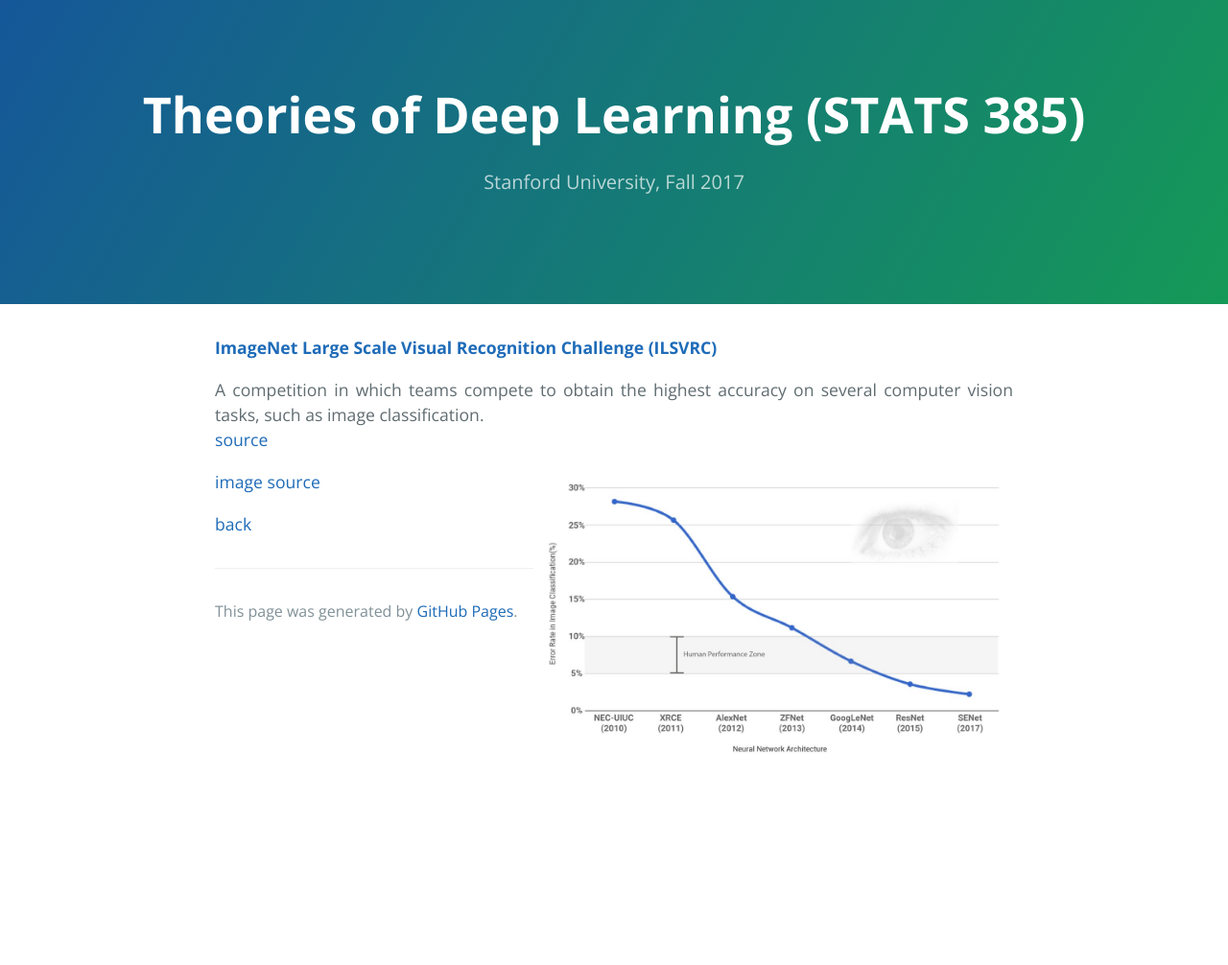
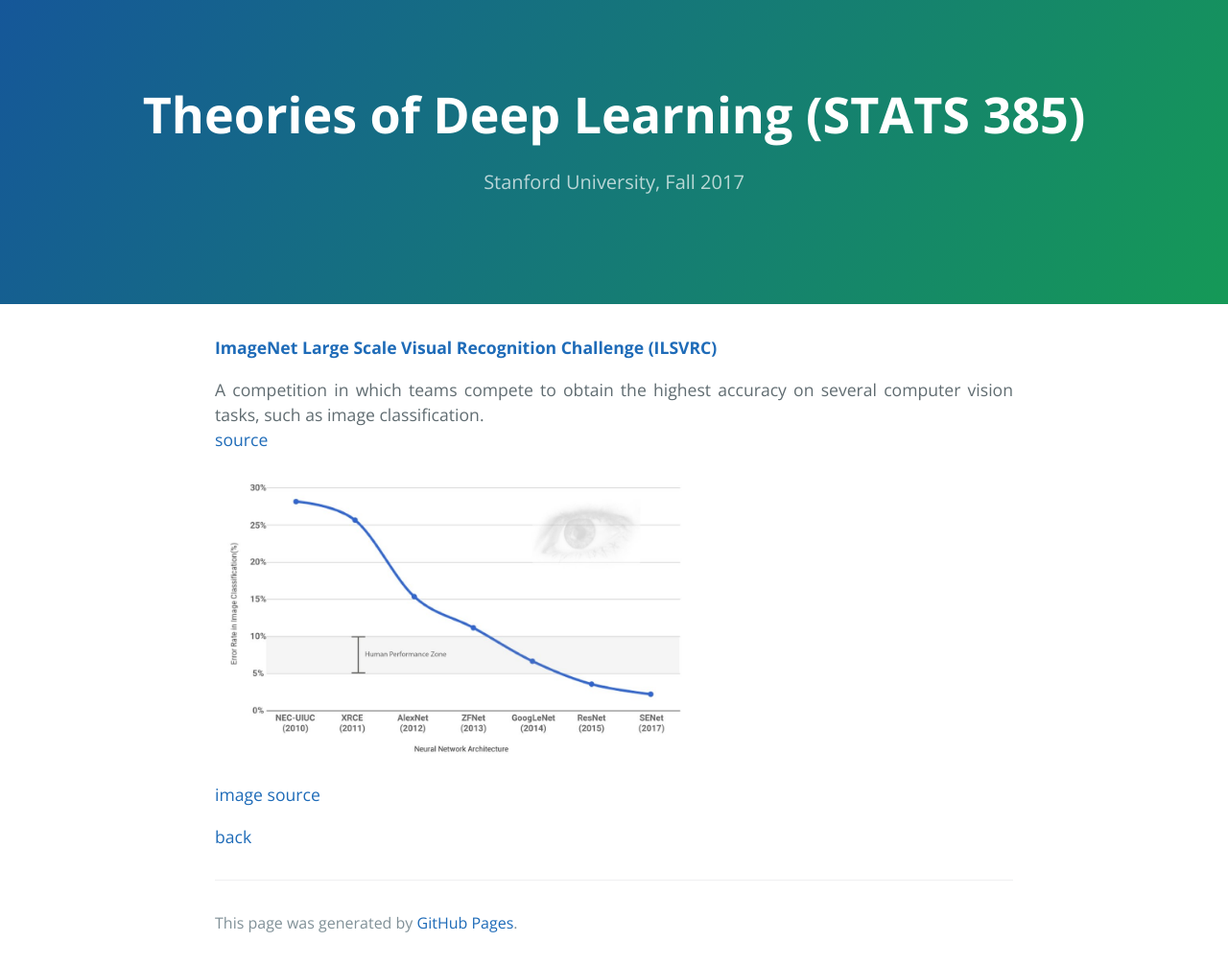
Before and after one commit to stats385/stats385.github.io, a Jekyll site: the page built from contests.md, in a window 1280 px wide. Shown: the whole page at 96% size. Built offline with Jekyll 4.4.1, drawn with Linux system fonts in a browser that asks for light colours; the repository's description, which GitHub fills in, is left out; before the commit the page ends 900 px from its top, so only the background shows below that.

Commit message:
aaaaaaaaaaaaaaaaaaaaaa

```diff
--- a/contests.md
+++ b/contests.md
@@ -8,7 +8,7 @@ A competition in which teams compete to obtain the highest accuracy on several c
 <a href="https://en.wikipedia.org/wiki/ImageNet"> source </a>
 </p>
 
-<img style="float: right; width: 500px;" src="/assets/img/ilsvrc.jpg">
+<img style="width: 500px;" src="/assets/img/ilsvrc.jpg">
 
 <a href="https://topsy.one/hashtag.php?q=ilsvrc"> image source </a>
 
```
